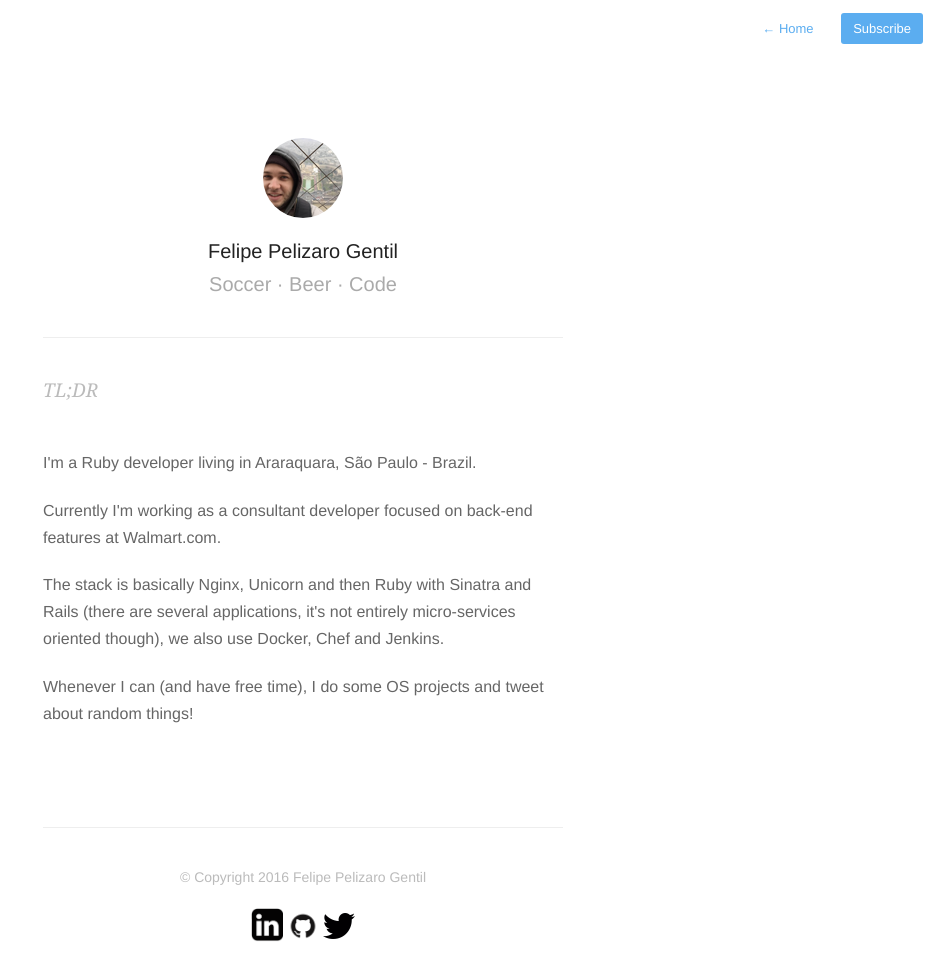
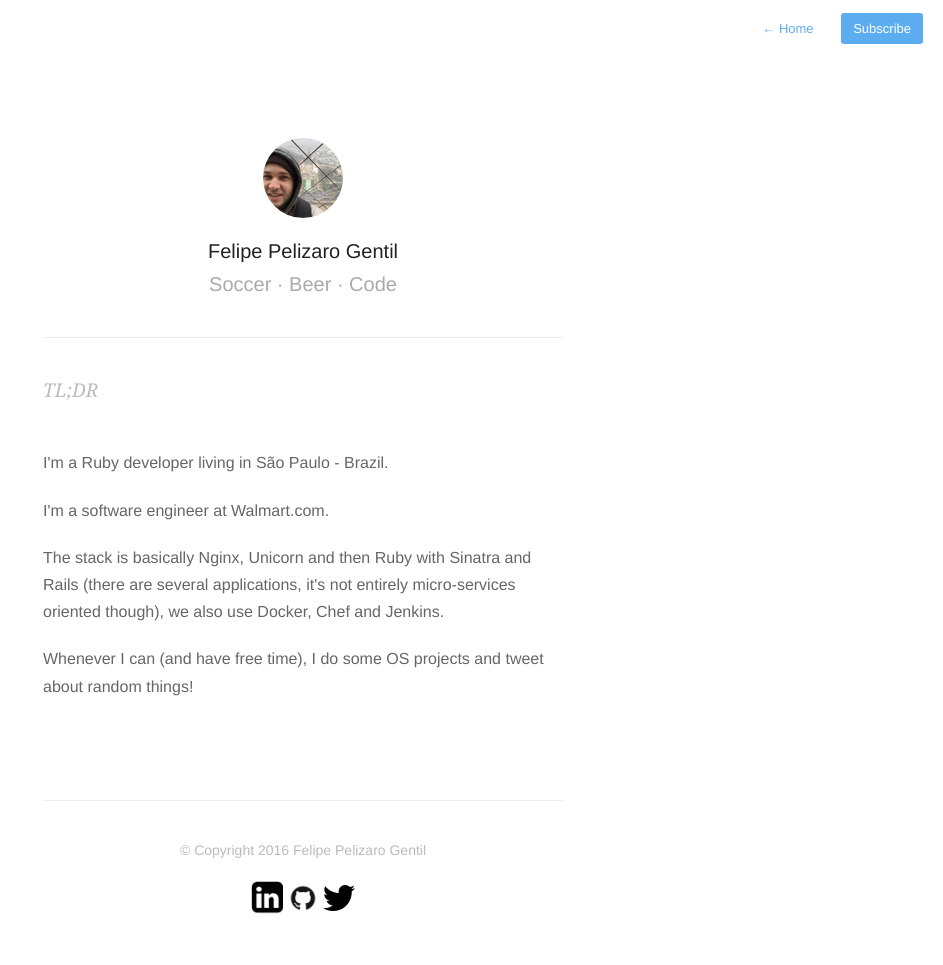
Before and after one commit to fpgentil/fpgentil.github.io, a Jekyll site: the page built from about.markdown, in a window 1280 px wide. Shown: the whole page, without its empty margins (337-1280 px from the left). Built offline with Jekyll 4.4.1, drawn with Linux system fonts in a browser that asks for light colours; nearby versions of some CDN libraries; after the commit the page ends 937 px from its top, so only the background shows below that.

Commit message:
Update about

```diff
--- a/about.markdown
+++ b/about.markdown
@@ -7,10 +7,10 @@ profile: true
 <h2>TL;DR</h2>
 <br/>
 <p>
-  I'm a Ruby developer living in Araraquara, São Paulo - Brazil.
+  I'm a Ruby developer living in São Paulo - Brazil.
 </p>
 <p>
-  Currently I'm working as a consultant developer focused on back-end features at Walmart.com.
+  I'm a software engineer at Walmart.com.
 </p>
 <p>
   The stack is basically Nginx, Unicorn and then Ruby with Sinatra and Rails (there are several applications, it's not entirely micro-services oriented though), we also use Docker, Chef and Jenkins.
```
